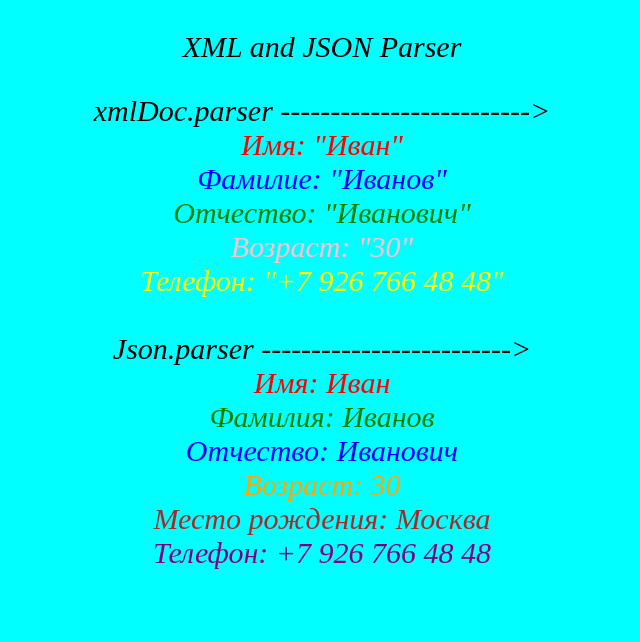
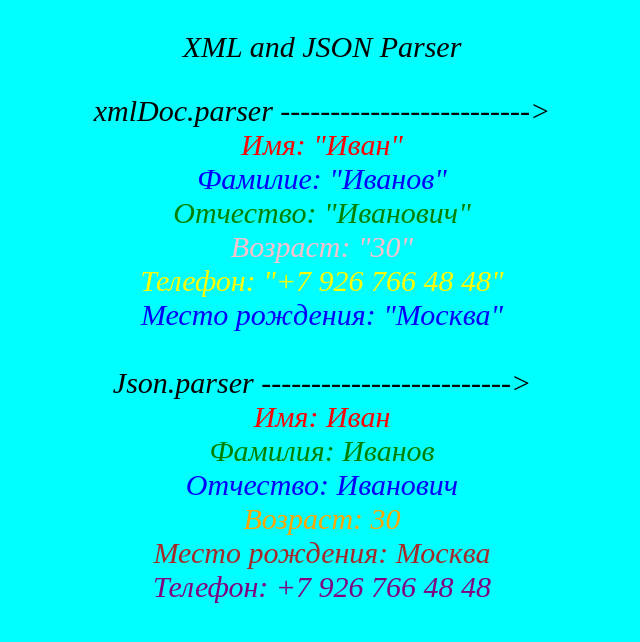
Before and after one commit to 555-F-a-r-id-555/Web_Tex_Seminar5_DZ, a plain HTML site: page index.html in a window 1280 px wide. Shown: the whole page, without its empty margins (318-958 px from the left). Drawn offline with Linux system fonts and the light colour scheme.

Commit message:
Web_Tex_Seminar5_DZv3

```diff
--- a/xml.js
+++ b/xml.js
@@ -28,4 +28,4 @@ document.write('<span style="color: blue;">Фамилие: ' + surname + '<br>')
 document.write('<span style="color: green;">Отчество: ' + patronymic + '<br>');
 document.write('<span style="color: pink;">Возраст: ' + age + '<br>');
 document.write('<span style="color: yellow;">Телефон: ' + phone + '<br>');
-document.write('<span style="color: aqua;">Место рождения: ' + birthplace + '<br>');
+document.write('<span style="color: blue;">Место рождения: ' + birthplace + '<br>');
```
Also changed, not shown: index.html (+1 -0 lines).
